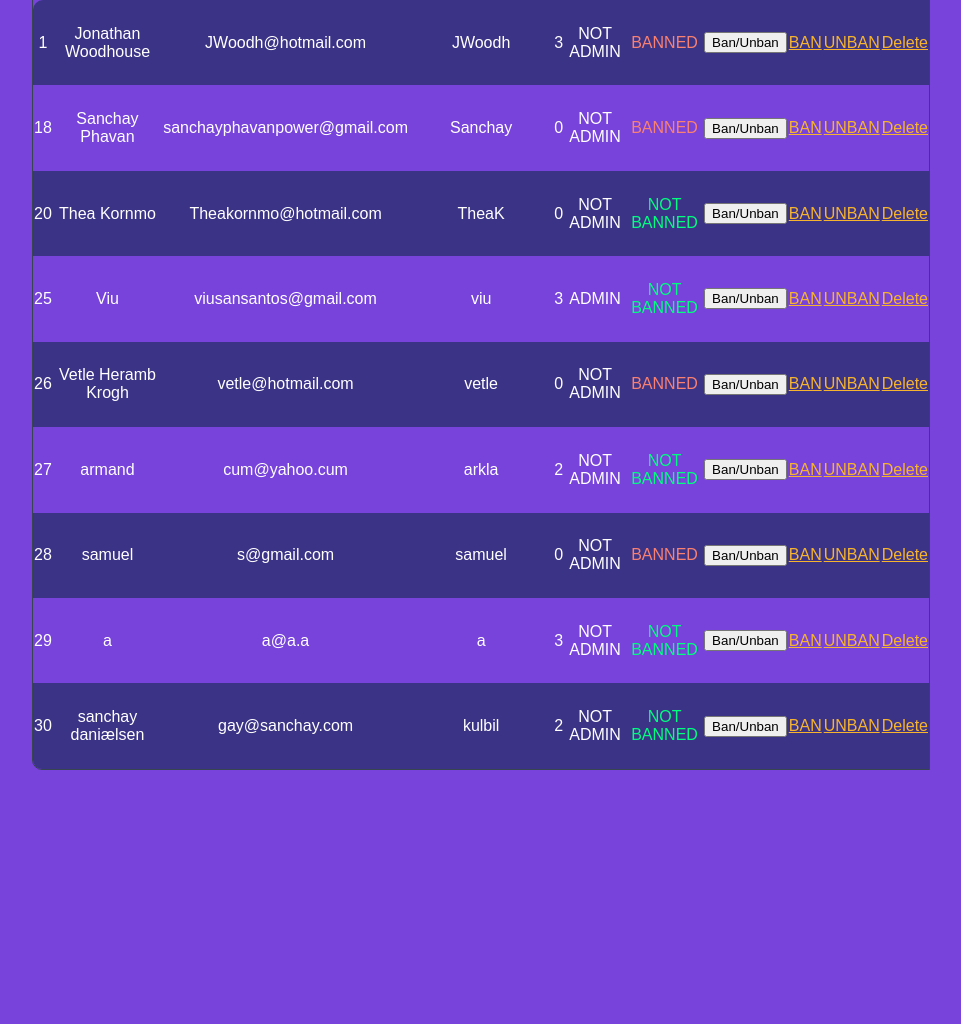
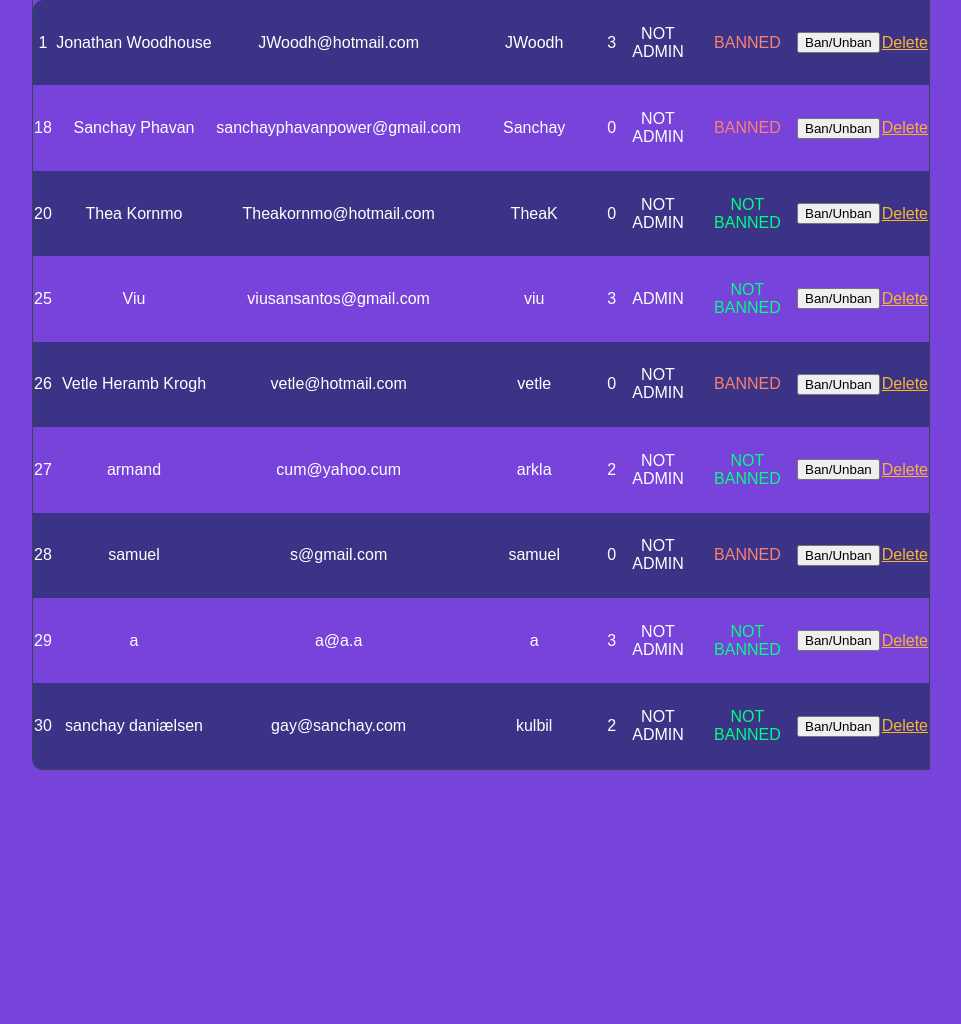
Before and after one commit to Viusan/quizWebsite, a PHP site: page /admin.php in a window 1280 px wide. Shown: the part 330-1354 px from the top of the page, without its empty margins (159-1120 px from the left). Run offline with PHP 8.4, Linux system fonts and the light colour scheme; data comes from the database, SQL or seed files in the repository.

Commit message:
fixed ajax

```diff
--- a/admin.php
+++ b/admin.php
@@ -64,12 +64,9 @@
             echo "<td class='notBanned'>". $banText ."</td>";
           }
         echo "
-        <td class='adminTd'><button class='banBtn' id=".$row['usersId']." value=".$row['admin'].">Ban/Unban</button></td>
-        <td class='adminTd'> <a href='admin.php?ban=". $row["usersId"]. "' class='deleteButton'>BAN</a></td>
-        <td class='adminTd'> <a href='admin.php?unban=". $row["usersId"]. "' class='deleteButton'>UNBAN</a></td>
+        <td class='adminTd'><button class='banBtn' id=".$row['usersId']." value=".$row['banned'].">Ban/Unban</button></td>
         <td class='adminTd'> <a href='admin.php?id=". $row["usersId"] ."' class='deleteButton'>Delete </a></td>
       </tr>";
-
       }
     ?>
   </table>
@@ -79,7 +76,7 @@
           console.log(this.id);
           $.post("includes/test.php", {
           selectedRowId: this.id,
-            selectedRowRank: this.value
+          selectedRowBan: this.value
           }, function(data) {
               $("#dbTable").html(data);
           });
--- a/includes/test.php
+++ b/includes/test.php
@@ -4,7 +4,7 @@ include "dbh.inc.php";
 
 if(isset($_POST['selectedRowId'])) {
   $selectedRowId = $_POST['selectedRowId'];
-  $selectedRowRank = $_POST['selectedRowRank'];
+  $selectedRowRank = $_POST['selectedRowBan'];
 
   if ($selectedRowRank == "0") {
       $sql = "UPDATE users SET banned = '1' WHERE usersId='".$selectedRowId."';";
@@ -45,9 +45,7 @@ if(isset($_POST['selectedRowId'])) {
         echo "<td class='notBanned'>". $banText ."</td>";
       }
       echo "
-      <td class='adminTd'><button class='banBtn' id=".$row['usersId']." value=".$row['admin'].">Ban/Unban</button></td>
-      <td class='adminTd'> <a href='adminpage.php?ban=". $row["usersId"]. "' class='deleteButton'>BAN</a></td>
-      <td class='adminTd'> <a href='adminpage.php?unban=". $row["usersId"]. "' class='deleteButton'>UNBAN</a></td>
+      <td class='adminTd'><button class='banBtn' id=".$row['usersId']." value=".$row['banned'].">Ban/Unban</button></td>
       <td class='adminTd'> <a href='adminpage.php?id=". $row["usersId"] ."' class='deleteButton'>Delete </a></td>
     </tr>";
   };
```
Lines whose indentation alone changed are shown as unchanged.
